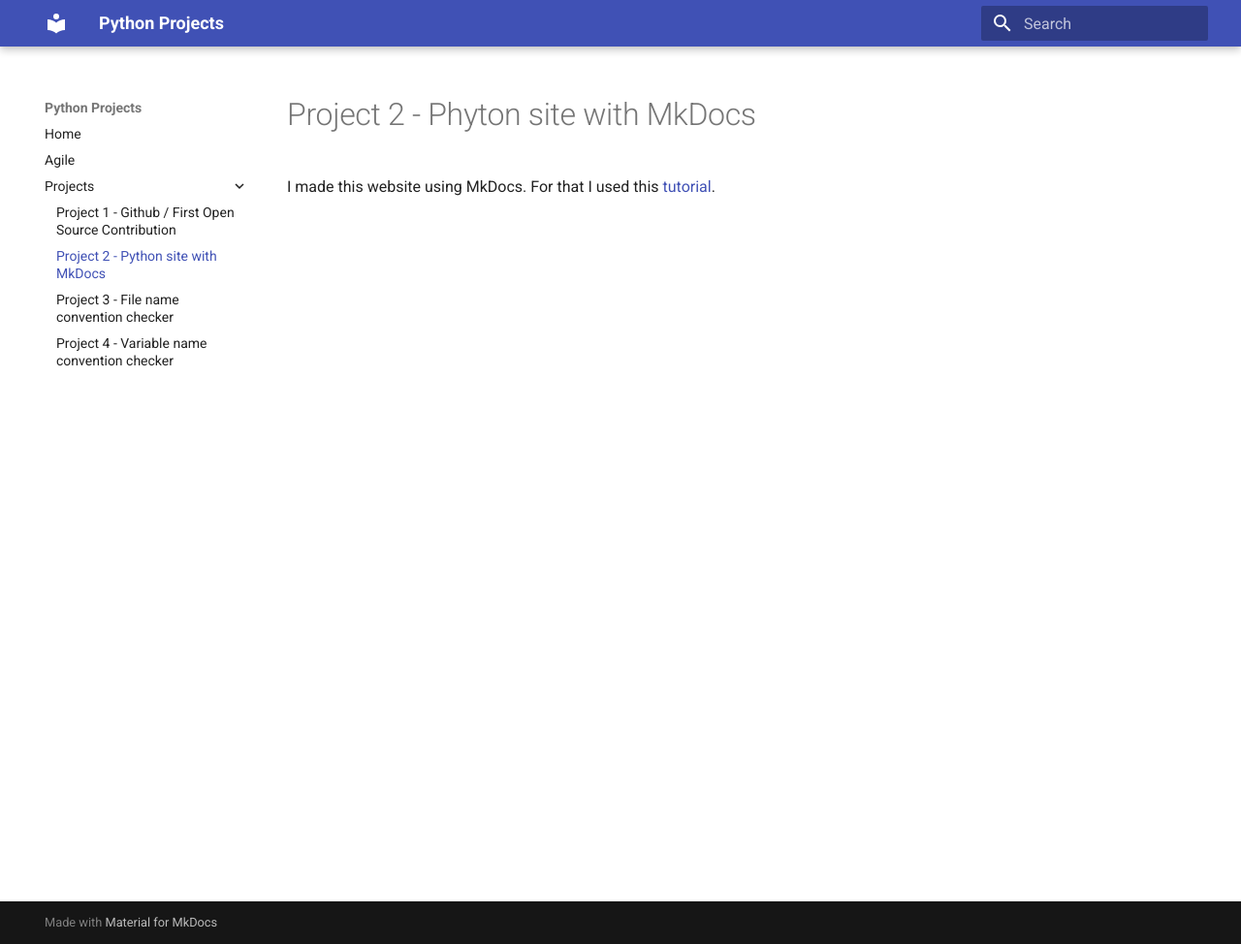
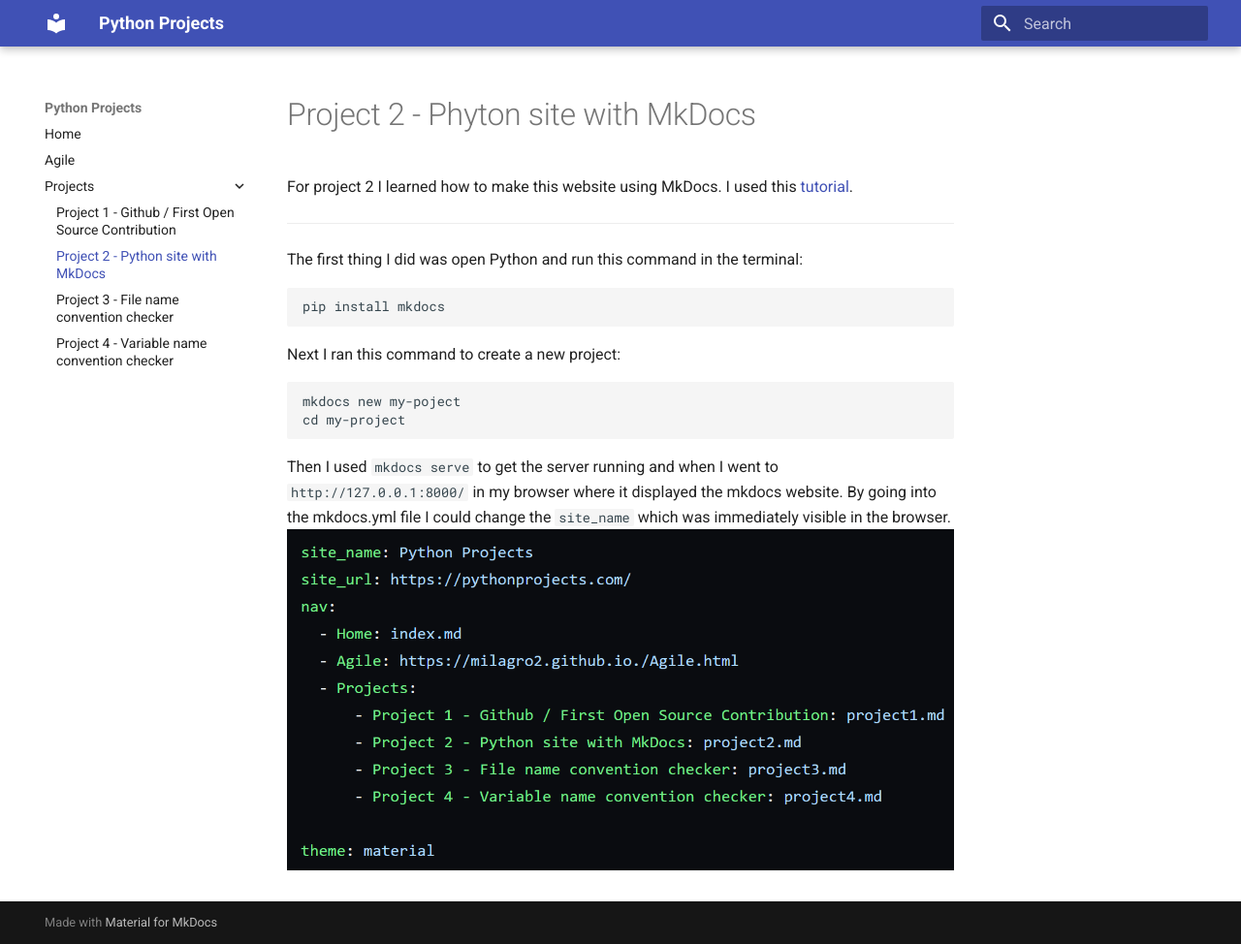
Before and after one commit to milagro2/pythonsite, an MkDocs documentation site: the page built from docs/project2.md, in a window 1280 px wide and 974 px high. Shown: the whole window at 97% size. Built offline with MkDocs 1.6.1 and Material for MkDocs 9.7.7, drawn with Linux system fonts in a browser that asks for light colours.

Commit message:
Update project2.md

````diff
--- a/docs/project2.md
+++ b/docs/project2.md
@@ -1,3 +1,16 @@
 # Project 2 - Phyton site with MkDocs
 
-I made this website using MkDocs. For that I used this [tutorial](https://www.mkdocs.org/getting-started/).
+For project 2 I learned how to make this website using MkDocs. I used this [tutorial](https://www.mkdocs.org/getting-started/).
+
+---
+The first thing I did was open Python and run this command in the terminal:
+```cmd
+pip install mkdocs
+```
+Next I ran this command to create a new project:
+```cmd
+mkdocs new my-poject
+cd my-project
+```
+Then I used `mkdocs serve` to get the server running and when I went to `http://127.0.0.1:8000/` in my browser where it displayed the mkdocs website.
+By going into the mkdocs.yml file I could change the `site_name` which was immediately visible in the browser. ![Filenamechecker](img/mkdocsyml.png)
````
